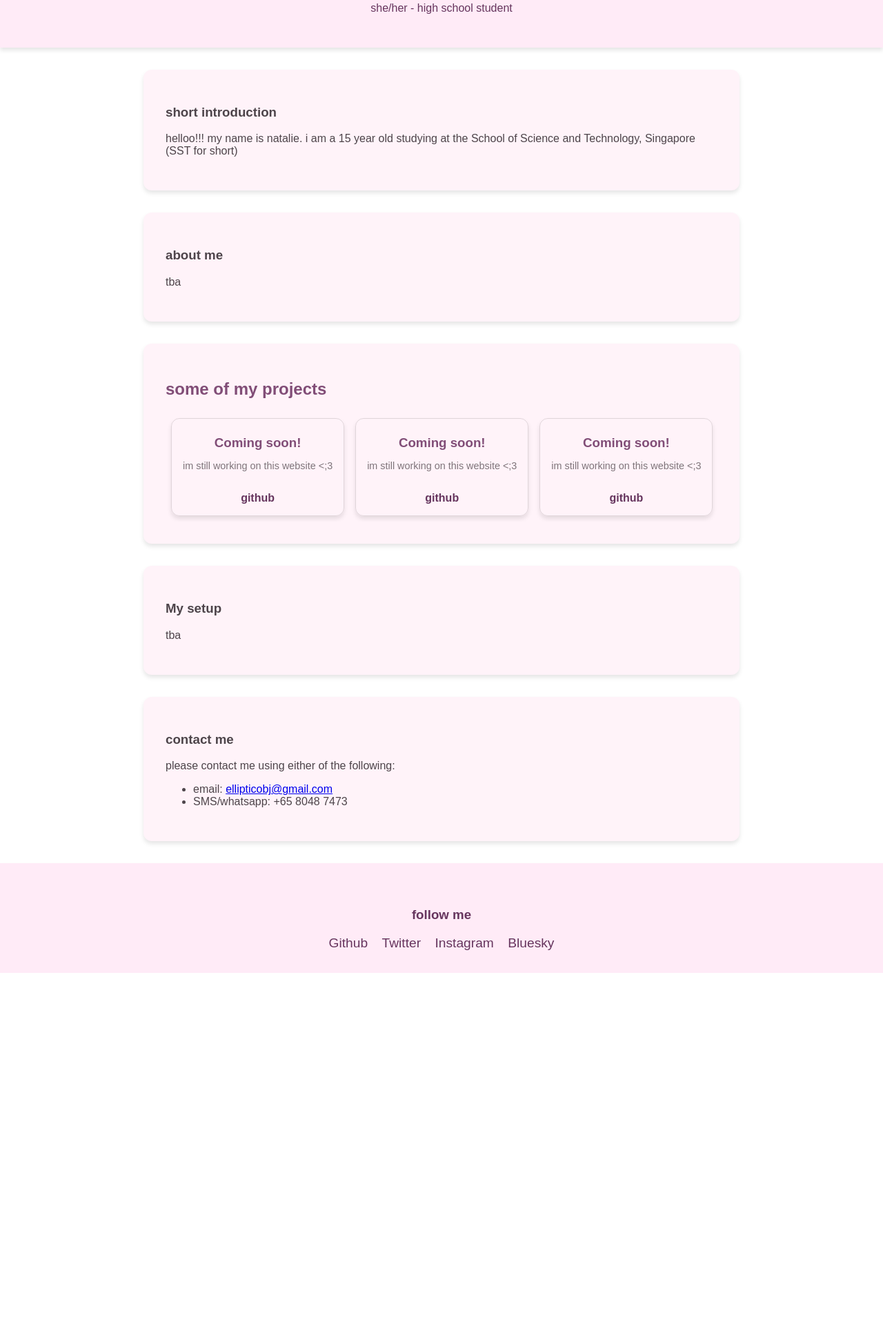
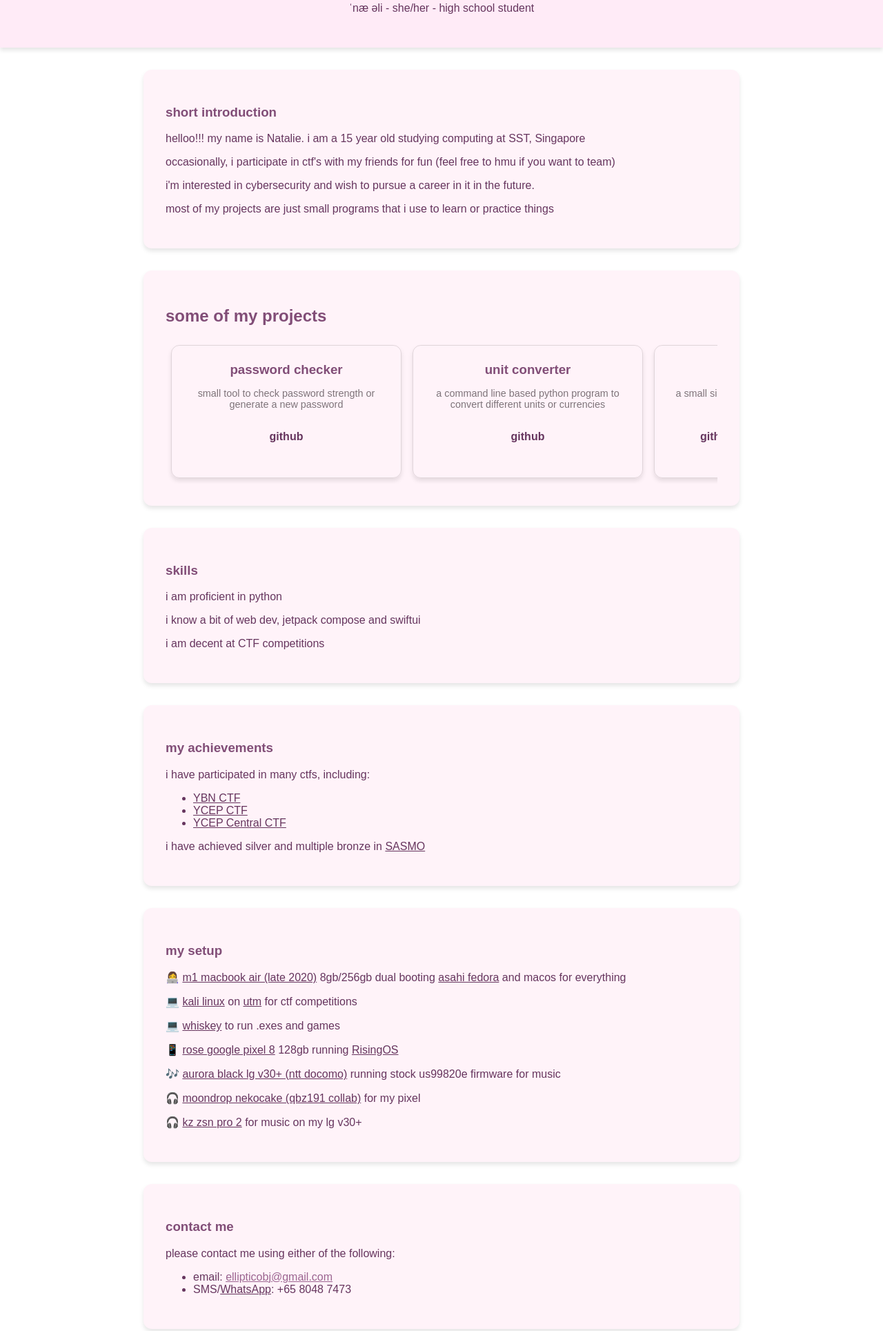
Before and after one commit to mysteriousellipsis/ellipticobj.github.io, a plain HTML site: page index.html in a window 1280 px wide. Shown: the part 109-2038 px from the top of the page at 69% size. Before the commit the page ends 1519 px from the top, so only its background shows below. Drawn offline with Linux system fonts and the light colour scheme.

Commit message:
i made the whole thing i think

```diff
--- a/index.html
+++ b/index.html
@@ -15,74 +15,82 @@
     <body>
         <header>
             <h1>Hello, I'm Natalie!</h1>
-            <p>she/her - high school student</p>
+            <p>ˈnæ əli - she/her - high school student</p>
         </header>
-
-        <!-- links to different sections in my page if i ever need it -->
-
-        <!-- <nav>
-            <a href="#intro">Introduction</a>
-            <a href="#about">About Me</a>
-            <a href="#contact">Contact</a>
-        </nav> -->
-
-        <section id="intro">
+        <section id="about">
             <h3>short introduction</h3>
-            <p>helloo!!! my name is natalie. i am a 15 year old studying at the School of Science and Technology, Singapore (SST for short)</p>
-        </section>
-
-        <section id="about">
-            <h3>about me</h3>
-            <p>tba</p>
+            <p>helloo!!! my name is Natalie. i am a 15 year old studying computing at SST, Singapore</p>
+            <p>occasionally, i participate in ctf's with my friends for fun (feel free to hmu if you want to team)</p>
+            <p>i'm interested in cybersecurity and wish to pursue a career in it in the future. </p>
+            <p>most of my projects are just small programs that i use to learn or practice things</p>
+            <p></p>
         </section>
 
         <section id="projects">
             <h2>some of my projects</h2>
-            <div class="projects">
-                <div class="project-card">
-                    <h3>Coming soon!</h3>
-                    <p>im still working on this website <;3</p>
-                    <a href="http://github.com/ellipticobj/portfolio" target="_blank">github</a>
+            <div class="cardlist">
+                <div class="card">
+                    <h3>password checker</h3>
+                    <p>small tool to check password strength or generate a new password</p>
+                    <a href="http://github.com/ellipticobj/password-checker" target="_blank">github</a>
                 </div>
-                <div class="project-card">
-                    <h3>Coming soon!</h3>
-                    <p>im still working on this website <;3</p>
-                    <a href="http://github.com/ellipticobj/portfolio" target="_blank">github</a>
+                <div class="card">
+                    <h3>unit converter</h3>
+                    <p>a command line based python program to convert different units or currencies</p>
+                    <a href="http://github.com/ellipticobj/unit-converter" target="_blank">github</a>
                 </div>
-                <div class="project-card">
-                    <h3>Coming soon!</h3>
-                    <p>im still working on this website <;3</p>
-                    <a href="http://github.com/ellipticobj/portfolio" target="_blank">github</a>
+                <div class="card">
+                    <h3>this website</h3>
+                    <p>a small simple website that i made to learn static web devving</p>
+                    <a href="http://github.com/ellipticobj/ellipticobj.github.io" target="_blank">github</a>
+                    <a href="http://ellipticobj.github.io" target="_blank">ellipticobj.github.io</a>
+                    <a href="http://luna.hackclub.app" target="_blank">luna.hackclub.app</a>
                 </div>
-                <div class="project-card">
-                    <h3>Coming soon!</h3>
-                    <p>im still working on this website <;3</p>
-                    <a href="http://github.com/ellipticobj/portfolio" target="_blank">github</a>
-                </div>
-                <div class="project-card">
-                    <h3>Coming soon!</h3>
-                    <p>im still working on this website <;3</p>
-                    <a href="http://github.com/ellipticobj/portfolio" target="_blank">github</a>
-                </div>
-                <div class="project-card">
-                    <h3>Coming soon!</h3>
-                    <p>im still working on this website <;3</p>
-                    <a href="http://github.com/ellipticobj/portfolio" target="_blank">github</a>
+                <div class="card">
+                    <h3>my github readme</h3>
+                    <p>a readmy for my github page that i used learn more about github actions</p>
+                    <a href="http://github.com/ellipticobj/ellipticobj" target="_blank">github</a>
+                    <a href="http://ellipticobj.github.io/ellipticobj" target="_blank">ellipticobj.github.io/ellipticobj</a>
                 </div>
             </div>
         </section>
 
-        <section>
-            <h3>My setup</h3>
-            <p>tba</p>
+        <section id="skills">
+            <h3>skills</h3>
+            <p>i am proficient in python</p>
+            <p>i know a bit of web dev, jetpack compose and swiftui</p>
+            <p>i am decent at CTF competitions</p>
+        </section>
+
+        <section id="achievements">
+            <h3>my achievements</h3>
+            <p>i have participated in many ctfs, including:</p>
+            <ul>
+                <li><a href="" target="_blank">YBN CTF</a></li>
+                <li><a href="" target="_blank">YCEP CTF</a></li>
+                <li><a href="" target="_blank">YCEP Central CTF</a></li>
+            </ul>
+            <p>i have achieved silver and multiple bronze in <a href="http://sasmo.sg" target="_blank">SASMO</a></p>
+        </section>
+
+        <section id="setup">
+            <h3>my setup</h3>
+            <p>👩‍💻 <a href="https://support.apple.com/kb/SP825?locale=en_SG" target="_blank">m1 macbook air (late 2020)</a>  8gb/256gb dual booting <a href="http://alx.to" target="_blank">asahi fedora</a> and macos for everything</p>
+            <p>💻 <a href="https://www.kali.org/" target="_blank">kali linux</a> on <a href="https://getutm.app/" target="_blank">utm</a> for ctf competitions</p>
+            <p>💻 <a href="https://getwhisky.app/" target="_blank">whiskey</a> to run .exes and games</p>
+            <p>📱 <a href="https://www.gsmarena.com/google_pixel_8-12546.php" target="_blank">rose google pixel 8</a> 128gb running <a href="https://github.com/RisingTechOSS/android" target="_blank">RisingOS</a></p>
+            <p>🎶 <a href="https://www.gsmarena.com/lg_v30-8712.php#us998" target="_blank">aurora black lg v30+ (ntt docomo)</a> running stock us99820e firmware for music</p>
+            <p>🎧 <a href="https://moondroplab.com/en/products/nekocake" target="_blank">moondrop nekocake (qbz191 collab)</a> for my pixel</p>
+            <p>🎧 <a href="https://kz-audio.com/kz-zsn-pro-2.html" target="_blank">kz zsn pro 2</a> for music on my lg v30+</p>
+
         </section>
 
         <section id="contact">
             <h3>contact me</h3>
             <p>please contact me using either of the following: </p>
             <ul>
-                <li>email: <a href="mailto:ellipticobj@gmail.com">ellipticobj@gmail.com</a></li>
-                <li>SMS/whatsapp: +65 8048 7473</li>
+                <li>email: <a href="mailto:ellipticobj@gmail.com" style="color: var(--accent1_500)">ellipticobj@gmail.com</a></li>
+                <li>SMS/<a href="https://wa.link/9gh6go">WhatsApp</a>: +65 8048 7473</li>
             </ul>
         </section>
 
@@ -93,6 +101,11 @@
                 <a href="https://www.twitter.com/ellipticobj" target="_blank">Twitter</a>
                 <a href="https://www.instagram.com/ellipticobjs" target="_blank">Instagram</a>
                 <a href="https://fxg.bsky.social" target="_blank">Bluesky</a>
+                <a href="http://t.me/ellipticobj" target="_blank">Telegram</a>
+                <a href="http://discordapp.com/users/973943523655164032" target="_blank">Discord</a>
+                <a href="http://steamcommunity.com/id/ellipticobj" target="_blank">Steam</a>
+                <a href="http://anilist.co/user/ellipticobj" target="_blank">Anilist</a>
+                <a href="http://last.fm/user/ellipticobj" target="_blank">last.fm</a>
             </div>
         </footer>
     </body>
--- a/styles.css
+++ b/styles.css
@@ -81,7 +81,6 @@ header, footer {
   box-shadow: 0 4px 6px rgba(0, 0, 0, 0.1);
 }
 
-
 nav {
   display: flex;
   justify-content: center;
@@ -98,7 +97,7 @@ nav a {
 }
 
 nav a:hover {
-  color: var(--accent1_900);
+  color: var(--accent1_500);
 }
 
 section {
@@ -108,9 +107,18 @@ section {
   background: var(--accent1_10);
   border-radius: 12px;
   box-shadow: 0 4px 6px rgba(0, 0, 0, 0.1);
+  color: var(--accent1_700)
 }
 
-h2 {
+section a {
+  color: var(--accent1_700);
+}
+
+section a:hover {
+  color: var(--accent1_500);
+}
+
+h2, h3 {
   color: var(--accent1_600);
 }
 
@@ -127,10 +135,10 @@ h2 {
 }
 
 .social-links a:hover {
-  color: var(--accent1_900);
+  color: var(--accent1_500);
 }
 
-.projects {
+.cardlist {
   overflow-x: auto;
   display: flex;
   gap: 1rem;
@@ -138,7 +146,7 @@ h2 {
   max-width: 100%;
 }
 
-.project-card {
+.card {
   flex: 0 0 auto;
   background: --accent3_100;
   border: 1px solid rgba(0, 0, 0, 0.12);
@@ -149,17 +157,17 @@ h2 {
   text-align: center;
 }
 
-.project-card h3 {
+.card h3 {
   margin: 0.5rem 0;
   color: var(--accent1_600);
 }
 
-.project-card p {
+.card p {
   font-size: 0.9rem;
   color: var(--neutral1_500);
 }
 
-.project-card a {
+.card a {
   display: inline-block;
   margin-top: 1rem;
   text-decoration: none;
@@ -167,6 +175,6 @@ h2 {
   font-weight: bold;
 }
 
-.project-card a:hover {
-  color: var(--accent1_900);
+.card a:hover {
+  color: var(--accent1_500);
 }
```
